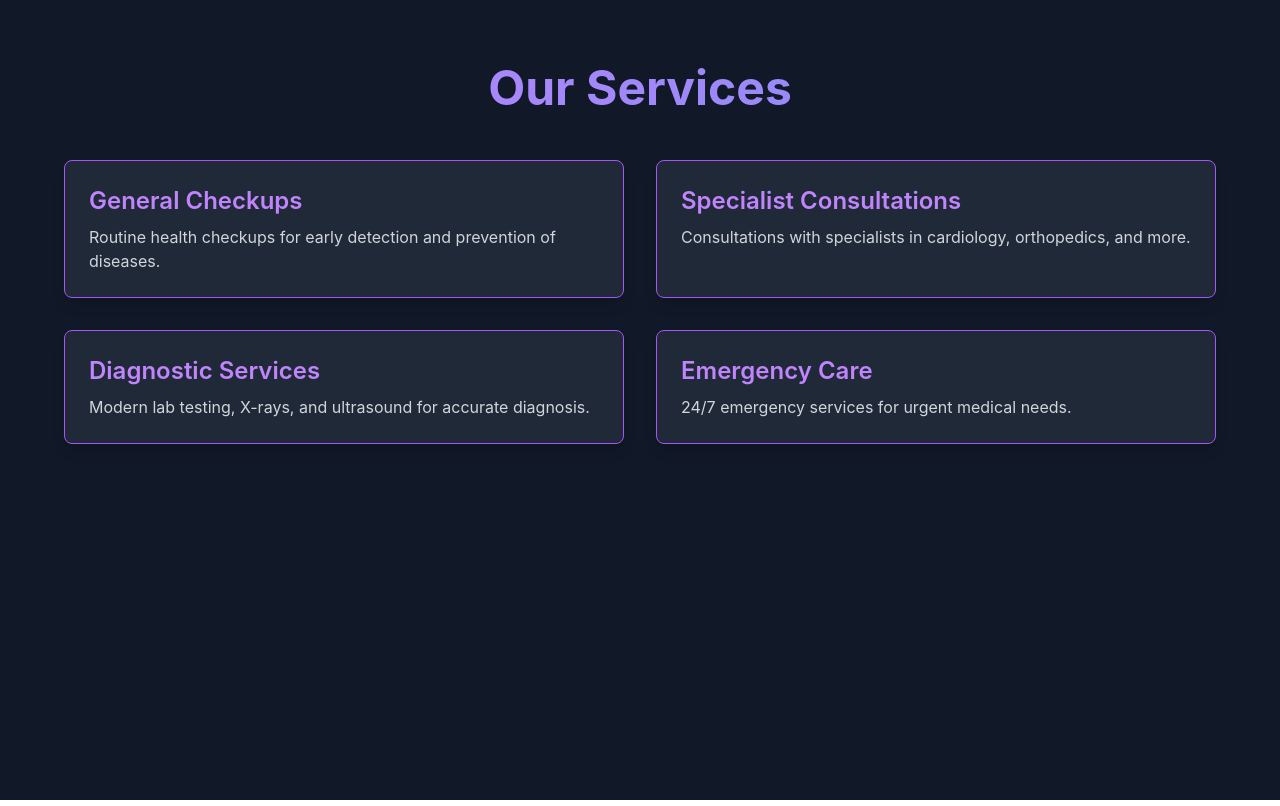
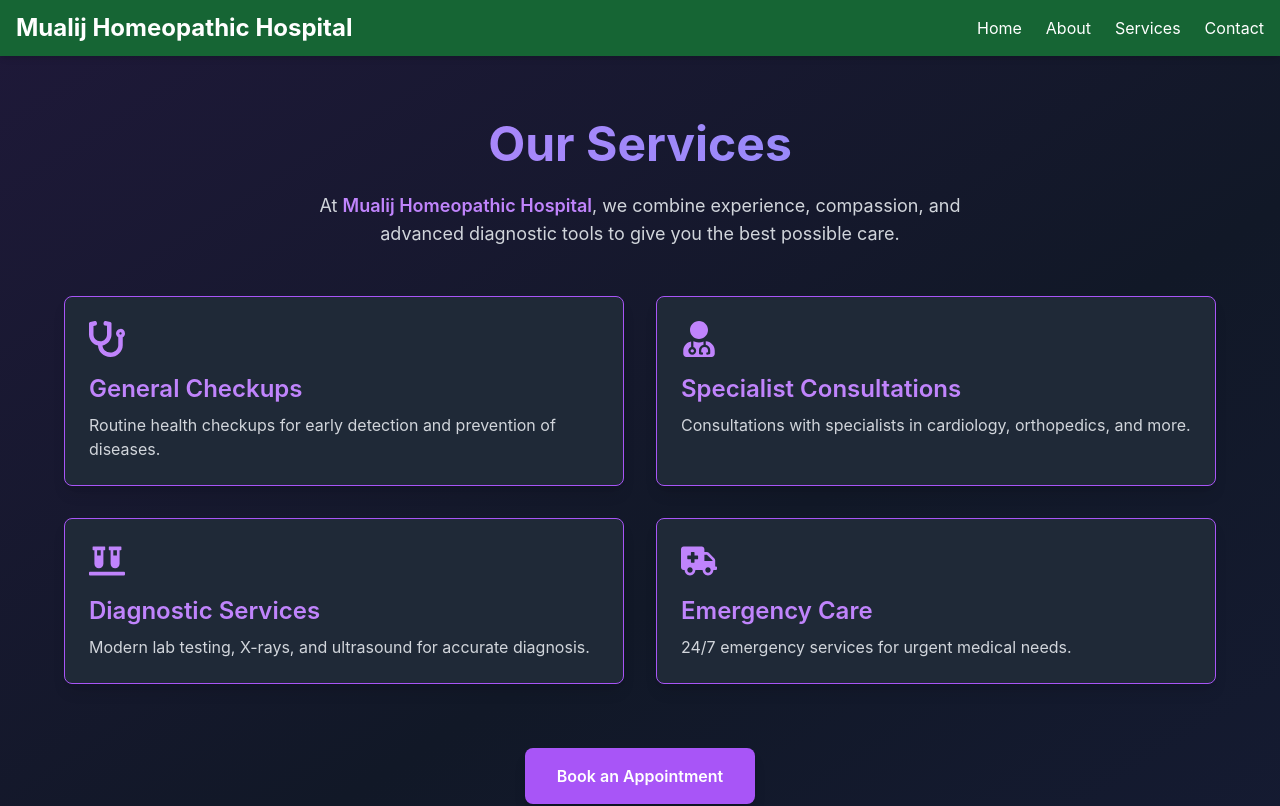
Before and after one commit to Safi649/dr-amjadali, a Next.js app: page /services in a window 1280 px wide. Shown: the top 806 px of the page. Built offline with nearby package versions, Linux system fonts and the light colour scheme.

Commit message:
Update services.js

```diff
--- a/pages/services.js
+++ b/pages/services.js
@@ -1,5 +1,7 @@
+import Header from "../components/Header";
 import Footer from "../components/Footer";
 import { motion } from "framer-motion";
+import { FaStethoscope, FaUserMd, FaVials, FaAmbulance } from "react-icons/fa";
 
 const doctor = {
   name: "Dr. Amjad Ali",
@@ -15,29 +17,38 @@ export default function ServicesPage() {
       title: "General Checkups",
       description:
         "Routine health checkups for early detection and prevention of diseases.",
+      icon: <FaStethoscope className="text-purple-400 text-4xl mb-4" />,
     },
     {
       title: "Specialist Consultations",
       description:
         "Consultations with specialists in cardiology, orthopedics, and more.",
+      icon: <FaUserMd className="text-purple-400 text-4xl mb-4" />,
     },
     {
       title: "Diagnostic Services",
       description:
         "Modern lab testing, X-rays, and ultrasound for accurate diagnosis.",
+      icon: <FaVials className="text-purple-400 text-4xl mb-4" />,
     },
     {
       title: "Emergency Care",
       description: "24/7 emergency services for urgent medical needs.",
+      icon: <FaAmbulance className="text-purple-400 text-4xl mb-4" />,
     },
   ];
 
   return (
     <>
-      <main className="bg-gray-900 text-white min-h-screen py-16 px-4">
+      <Header doctor={doctor} />
+      <main className="relative bg-gray-900 text-white min-h-screen py-16 px-4 overflow-hidden">
+
+        {/* Animated Gradient Background */}
+        <div className="absolute inset-0 bg-gradient-to-br from-purple-900/30 via-gray-900 to-indigo-900/30 animate-gradient"></div>
+
         {/* Page Title */}
         <motion.h1
-          className="text-5xl font-bold text-center mb-12 bg-gradient-to-r from-purple-400 to-indigo-400 bg-clip-text text-transparent"
+          className="relative text-5xl font-bold text-center mb-6 bg-gradient-to-r from-purple-400 to-indigo-400 bg-clip-text text-transparent"
           initial={{ opacity: 0, y: -50 }}
           animate={{ opacity: 1, y: 0 }}
           transition={{ duration: 0.8 }}
@@ -45,8 +56,20 @@ export default function ServicesPage() {
           Our Services
         </motion.h1>
 
+        {/* Animated Intro */}
+        <motion.p
+          className="relative max-w-2xl mx-auto text-center text-gray-300 mb-12 text-lg"
+          initial={{ opacity: 0, y: 20 }}
+          animate={{ opacity: 1, y: 0 }}
+          transition={{ duration: 1, delay: 0.3 }}
+        >
+          At <span className="text-purple-400 font-semibold">Mualij Homeopathic Hospital</span>,
+          we combine experience, compassion, and advanced diagnostic tools to give you the
+          best possible care.
+        </motion.p>
+
         {/* Service Cards */}
-        <div className="max-w-6xl mx-auto grid md:grid-cols-2 gap-8">
+        <div className="relative max-w-6xl mx-auto grid md:grid-cols-2 gap-8">
           {services.map((service, index) => (
             <motion.div
               key={index}
@@ -56,6 +79,7 @@ export default function ServicesPage() {
               transition={{ delay: index * 0.2, duration: 0.8 }}
               whileHover={{ scale: 1.05 }}
             >
+              {service.icon}
               <h2 className="text-2xl font-semibold mb-2 text-purple-400">
                 {service.title}
               </h2>
@@ -63,8 +87,37 @@ export default function ServicesPage() {
             </motion.div>
           ))}
         </div>
+
+        {/* Call to Action */}
+        <motion.div
+          className="relative mt-16 text-center"
+          initial={{ opacity: 0, y: 30 }}
+          animate={{ opacity: 1, y: 0 }}
+          transition={{ duration: 0.8, delay: 0.5 }}
+        >
+          <a
+            href="/contact"
+            className="inline-block bg-purple-500 text-white px-8 py-4 rounded-lg font-semibold hover:bg-purple-600 transition shadow-lg hover:shadow-purple-500/50"
+          >
+            Book an Appointment
+          </a>
+        </motion.div>
       </main>
+
       <Footer doctor={doctor} />
+
+      {/* Background Animation Styles */}
+      <style jsx>{`
+        @keyframes gradient {
+          0% { background-position: 0% 50%; }
+          50% { background-position: 100% 50%; }
+          100% { background-position: 0% 50%; }
+        }
+        .animate-gradient {
+          background-size: 200% 200%;
+          animation: gradient 8s ease infinite;
+        }
+      `}</style>
     </>
   );
 }
```
